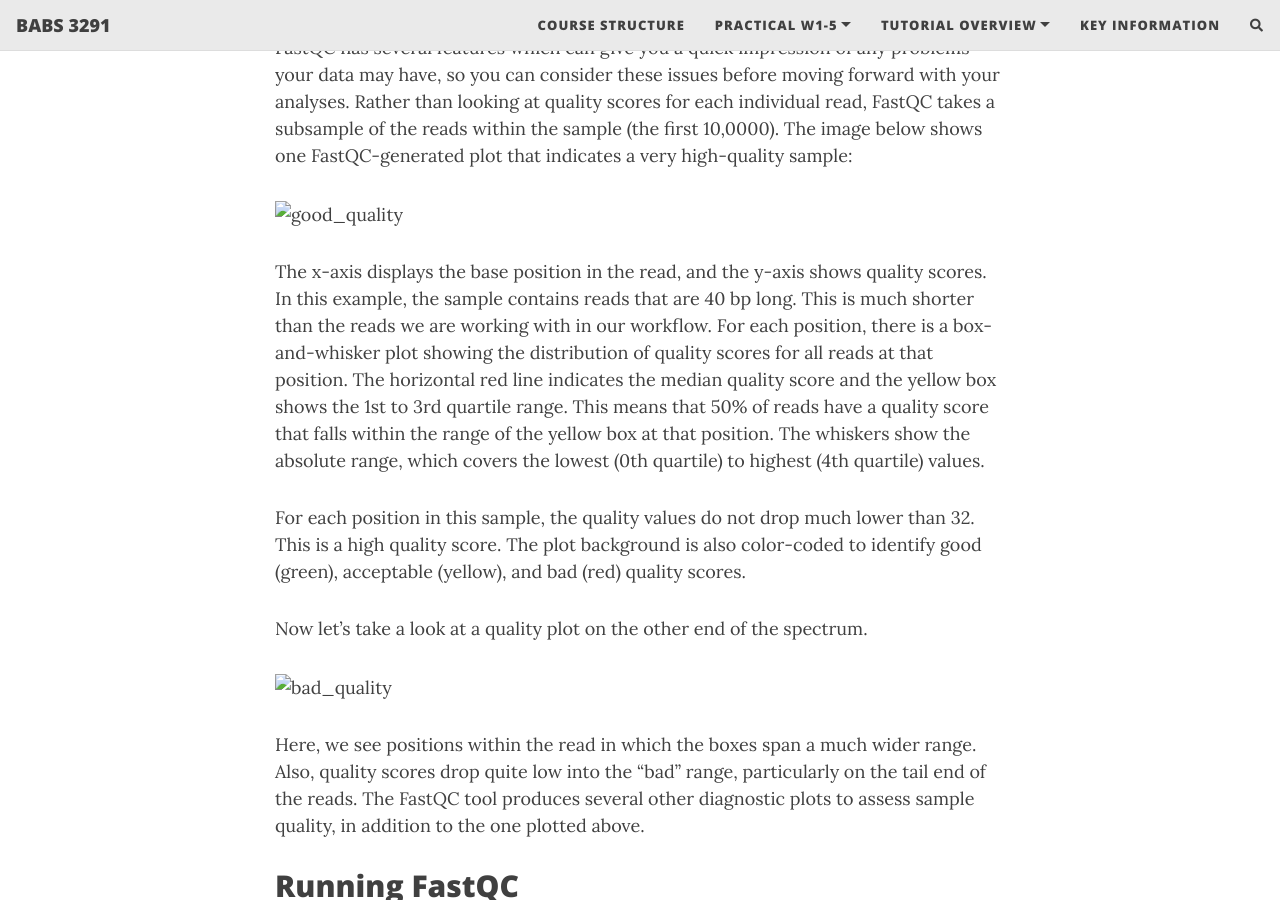
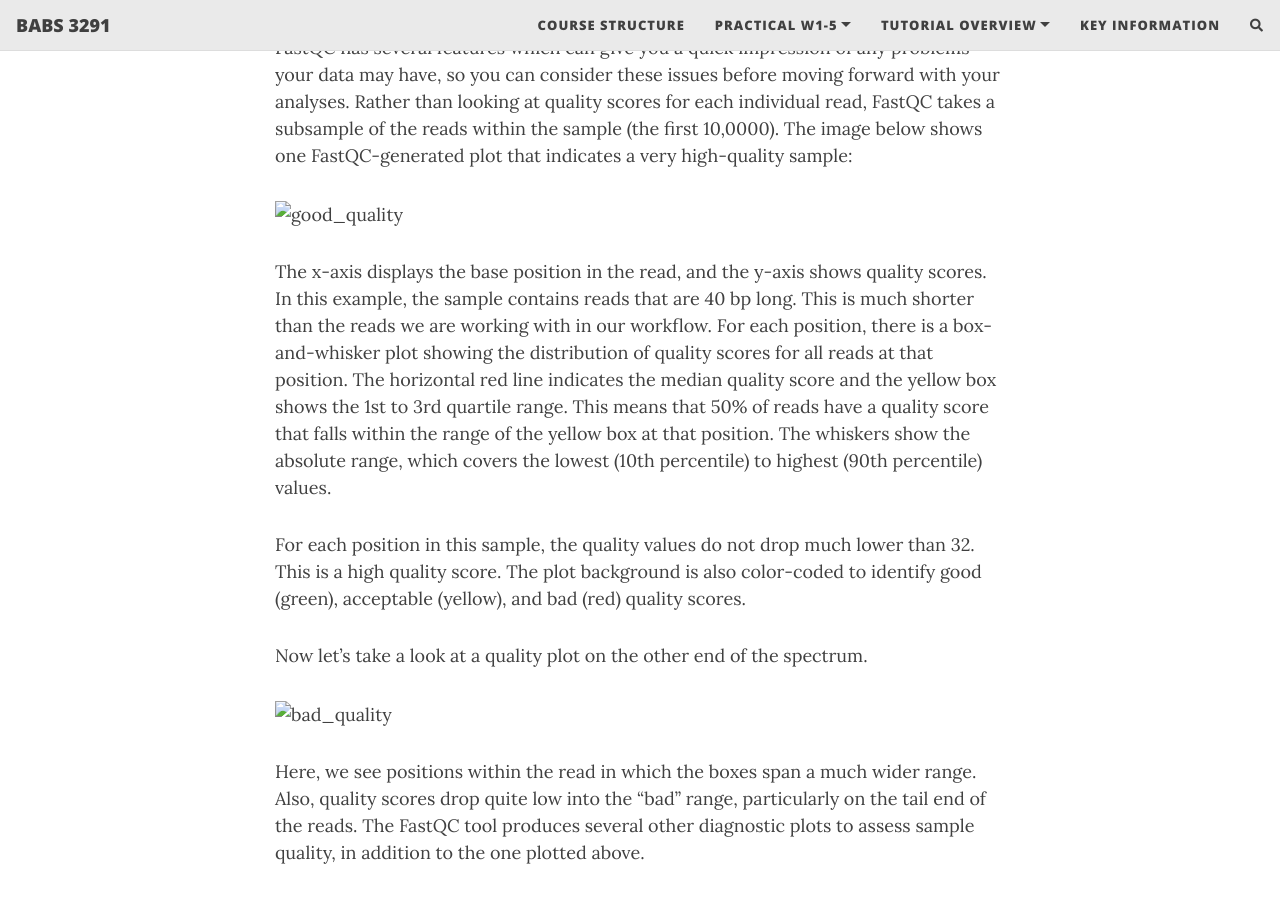
Before and after one commit to theheking/babs-rna-seq-2024, a Jekyll site: the page built from practical_overview/Week3_FASTQC.md, in a window 1280 px wide and 900 px high, scrolled down 9357 px. Built offline with Jekyll 4.4.1, drawn with Linux system fonts in a browser that asks for light colours; nearby versions of some CDN libraries; comment, search, counter and statistics services are not loaded.

Commit message:
Update Week3_FASTQC.md

```diff
--- a/practical_overview/Week3_FASTQC.md
+++ b/practical_overview/Week3_FASTQC.md
@@ -326,7 +326,7 @@ FastQC has several features which can give you a quick impression of any problem
 
 ![good_quality](../assets/img/good_quality1.8.png)
 
-The x-axis displays the base position in the read, and the y-axis shows quality scores. In this example, the sample contains reads that are 40 bp long. This is much shorter than the reads we are working with in our workflow. For each position, there is a box-and-whisker plot showing the distribution of quality scores for all reads at that position. The horizontal red line indicates the median quality score and the yellow box shows the 1st to 3rd quartile range. This means that 50% of reads have a quality score that falls within the range of the yellow box at that position. The whiskers show the absolute range, which covers the lowest (0th quartile) to highest (4th quartile) values.
+The x-axis displays the base position in the read, and the y-axis shows quality scores. In this example, the sample contains reads that are 40 bp long. This is much shorter than the reads we are working with in our workflow. For each position, there is a box-and-whisker plot showing the distribution of quality scores for all reads at that position. The horizontal red line indicates the median quality score and the yellow box shows the 1st to 3rd quartile range. This means that 50% of reads have a quality score that falls within the range of the yellow box at that position. The whiskers show the absolute range, which covers the lowest (10th percentile) to highest (90th percentile) values.
 
 For each position in this sample, the quality values do not drop much lower than 32. This is a high quality score. The plot background is also color-coded to identify good (green), acceptable (yellow), and bad (red) quality scores.
 
```
